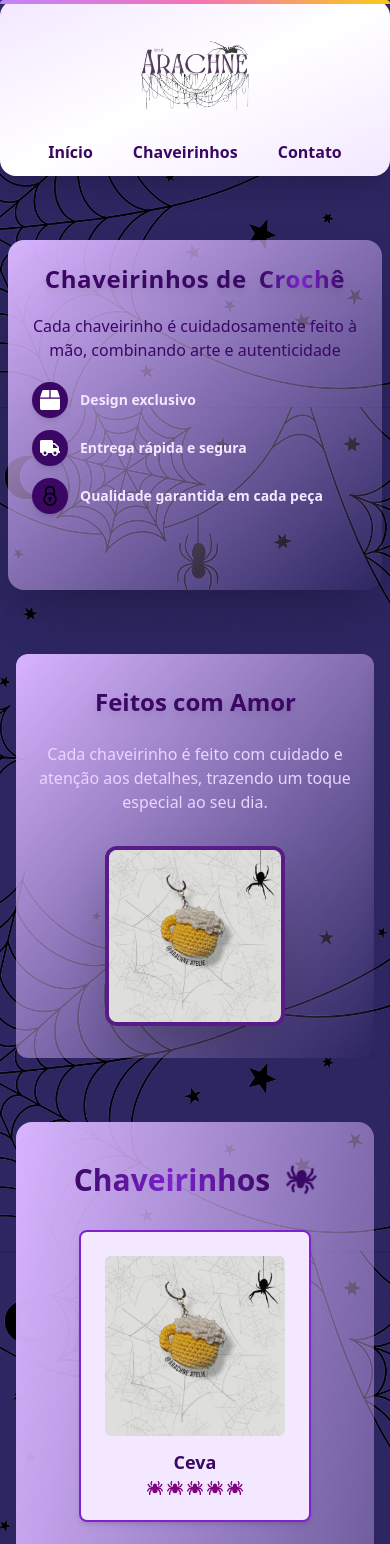
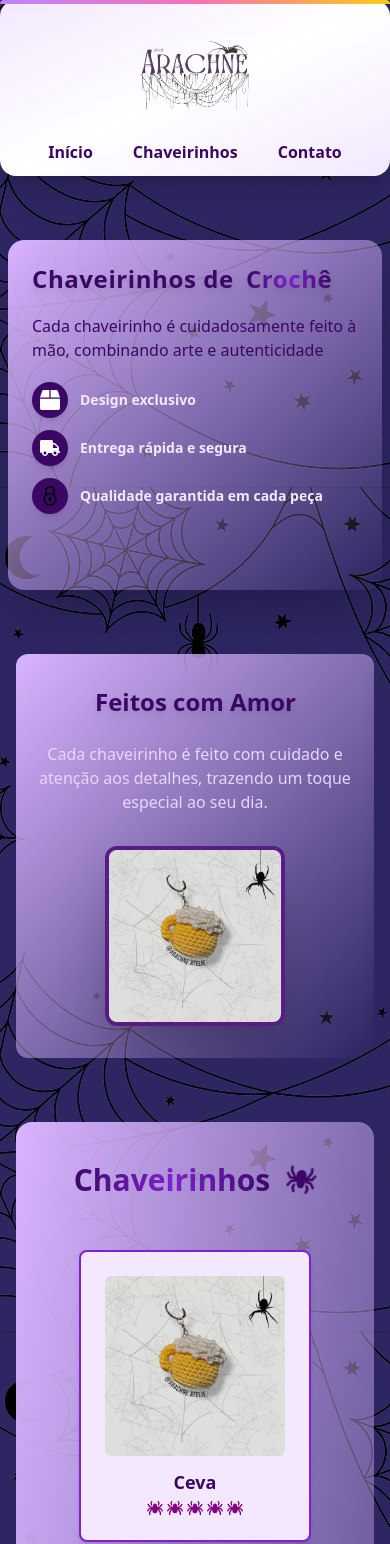
Before and after one commit to vibrazzi/atelie-arachne, a React (Vite) app: page / in a window 390 px wide. Shown: the top 1544 px of the page. Built offline with nearby package versions, Linux system fonts and the light colour scheme.

Commit message:
style: refine UI elements and adjust banner layout for better consistency

```diff
--- a/index.html
+++ b/index.html
@@ -36,6 +36,7 @@
   </head>
   <body class="font-roboto bg-gray-100 dark:bg-primary text-gray-800 dark:text-gray-200">
     <div id="root"></div>
+    <div className="background-container">
     <script type="module" src="/src/main.jsx"></script>
   </body>
 </html>
--- a/src/components/Banner/Banner.jsx
+++ b/src/components/Banner/Banner.jsx
@@ -9,12 +9,12 @@ const features = [
 
 const Banner = () => (
 <section id="banner" className="min-h-[350px] flex justify-center px-2 sm:px-8">
-  <div className="container p-6 sm:p-12 bg-gradient-to-br from-purple-300 rounded-2xl shadow-2xl max-w-2xl mx-auto animate-fade-in">
+  <div className="container p-6 sm:p-12 bg-gradient-to-br from-purple-300 rounded-2xl shadow-2xl max-w-6xl mx-auto animate-fade-in">
     <div className="grid grid-cols-1 items-center">
-      <div className="flex flex-col justify-center items-center gap-5 text-center w-full">
+      <div className="flex flex-col justify-center items-start gap-5 text-start w-full">
         <h1
           data-aos="fade-up"
-          className="text-2xl sm:text-3xl font-bold tracking-wide leading-tight flex items-center gap-3 text-purple-950 drop-shadow-lg whitespace-nowrap justify-center w-full"
+          className="text-2xl sm:text-3xl font-bold tracking-wide leading-tight flex items-start gap-3 text-purple-950 drop-shadow-lg whitespace-nowrap justify-start w-full"
         >
           Chaveirinhos de{" "}
           <span className="font-extrabold bg-gradient-to-r from-purple-950 via-purple-700 to-purple-950 bg-clip-text text-transparent animate-pulse">
@@ -23,11 +23,11 @@ const Banner = () => (
         </h1>
         <p
           data-aos="fade-up"
-          className="text-center sm:text-lg text-purple-950 font-normal leading-6 max-w-md mx-auto"
+          className="text-start sm:text-lg text-purple-950 font-normal leading-6 max-w-md mx-0"
         >
           Cada chaveirinho é cuidadosamente feito à mão, combinando arte e autenticidade
         </p>
-        <div className="flex flex-col gap-3 w-full max-w-md mx-auto">
+        <div className="flex flex-col gap-3 w-full max-w-md mx-0">
           {features.map(({ Icon, text }, idx) => (
             <div
               key={idx}
@@ -40,7 +40,7 @@ const Banner = () => (
               <div className="flex items-center justify-center w-9 h-9 bg-purple-950 rounded-full shadow-md">
                 <Icon className="text-xl text-white" aria-hidden="true" focusable="false" />
               </div>
-              <p className="text-sm sm:text-base font-semibold text-purple-100 text-left">{text}</p>
+              <p className="text-sm sm:text-start font-semibold text-purple-100 text-left">{text}</p>
             </div>
           ))}
         </div>
--- a/src/components/Products/Products.jsx
+++ b/src/components/Products/Products.jsx
@@ -19,12 +19,12 @@ const PRODUCTS = [
 const ProductCard = ({ img, title }) => (
   <div
     data-aos="fade-up"
-    className="space-y-3 text-center bg-purple-100 rounded-lg p-6 shadow-md border-2 border-purple-700 hover:border-purple-950 hover:shadow-xl transition-all duration-300 cursor-pointer flex flex-col items-center"
+    className="space-y-3 text-center mt-5 bg-purple-100 rounded-lg p-6 shadow-md border-2 border-purple-700 hover:border-pink-500 hover:shadow-xl transition-all duration-300 cursor-pointer flex flex-col items-center"
   >
     <img
       src={img}
       alt={title}
-      className="h-[180px] w-[180px] sm:h-[220px] sm:w-[220px] object-cover rounded-md mx-auto"
+      className="h-[180px] w-[180px] sm:h-[220px] sm:w-[220px] object-contain rounded-md mx-auto bg-white"
     />
     <div className="w-full flex flex-col items-center">
       <h3 className="font-semibold text-purple-950 text-lg mb-1">{title}</h3>
@@ -51,10 +51,12 @@ const Products = () => (
           <FaSpider className="inline-block text-3xl text-purple-950 animate-spin-slow ml-2" />
         </h1>
       </div>
-      <div className="grid grid-cols-1 sm:grid-cols-2 md:grid-cols-3 lg:grid-cols-5 place-items-center px-2 sm:px-6 py-8 gap-6">
-        {PRODUCTS.map(({ id, img, title }) => (
-          <ProductCard key={id} img={img} title={title} />
-        ))}
+      <div className="w-full">
+        <div className="grid grid-cols-1 sm:grid-cols-2 lg:grid-cols-3 gap-8 px-2 sm:px-6 py-8 place-items-center">
+          {PRODUCTS.map(({ id, img, title }) => (
+            <ProductCard key={id} img={img} title={title} />
+          ))}
+        </div>
       </div>
     </div>
   </section>
--- a/src/index.css
+++ b/src/index.css
@@ -24,3 +24,16 @@
 .animate-bounce {
   animation: bounce 1.2s infinite;
 }
+
+.background-container::before {
+  content: "";
+  position: fixed;
+  top: 0;
+  left: 0;
+  width: 100vw;
+  height: 100vh;
+  background-image: url("/bg-blue.png");
+  background-size: cover;
+  background-position: center;
+  z-index: -1;
+}
```
